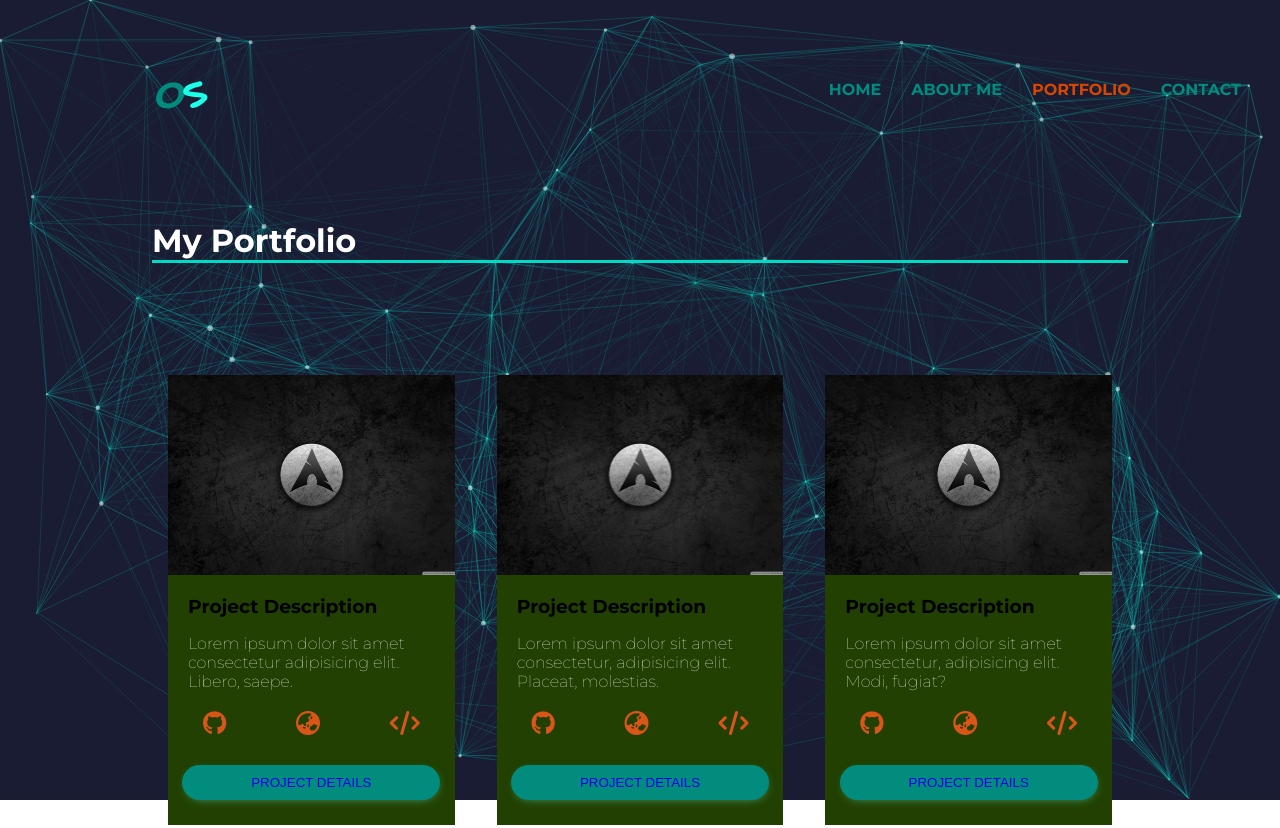
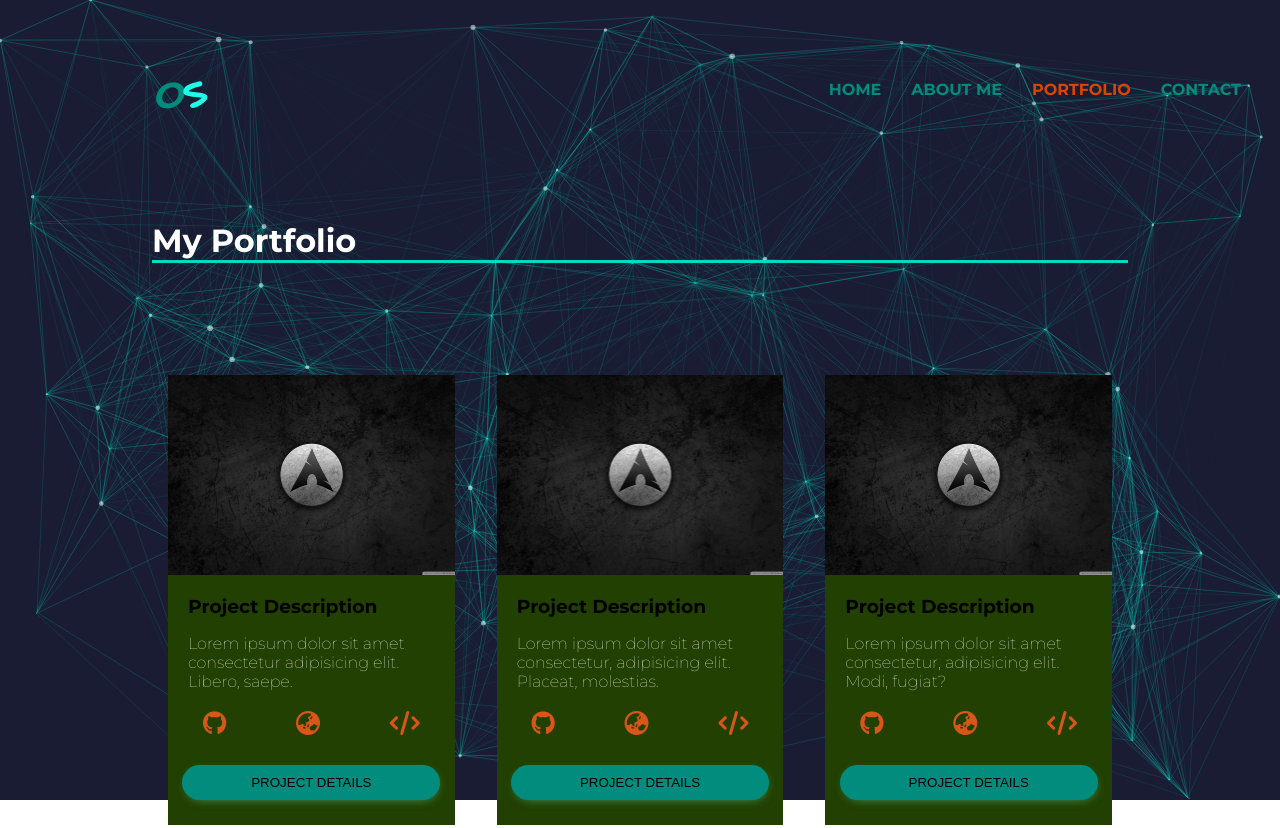
Before and after one commit to SilvaOz/portfolio_web, a plain HTML site: page portfolio.html in a window 1280 px wide. Shown: the top 828 px of the page. Drawn offline with Linux system fonts and the light colour scheme; animation ran at ten frames a second; a web font is replaced by a local one.

Commit message:
add validator HTML CHECK OK

```diff
--- a/css/main.css
+++ b/css/main.css
@@ -264,12 +264,8 @@
 .card .project__details__button {
     width: 90%;
     margin: 0 auto;
-    margin: 1em;
-}
-
-.card .project__details__button a {
-    text-decoration: none;
-    text-transform: uppercase;
+    margin: 1em;text-transform: uppercase;
+    color: black;
 }
 
 .button__content {
--- a/portfolio.html
+++ b/portfolio.html
@@ -58,8 +58,7 @@
                             </a>
                         </div>
                         <div class="button__content">
-                            <button class="project__details__button download__cv">
-                                <a href="#">Project Details</a>
+                            <button class="project__details__button download__cv">Project Details
                             </button>
                         </div>
                     </section>
@@ -83,8 +82,7 @@
                             </a>
                         </div>
                         <div class="button__content">
-                            <button class="project__details__button download__cv">
-                                <a href="#">Project Details</a>
+                            <button class="project__details__button download__cv">Project Details
                             </button>
                         </div>
                     </section>
@@ -109,8 +107,7 @@
                             </a>
                         </div>
                         <div class="button__content">
-                            <button class="project__details__button download__cv">
-                                <a href="#">Project Details</a>
+                            <button class="project__details__button download__cv">Project Details
                             </button>
                         </div>
                     </section>
```
